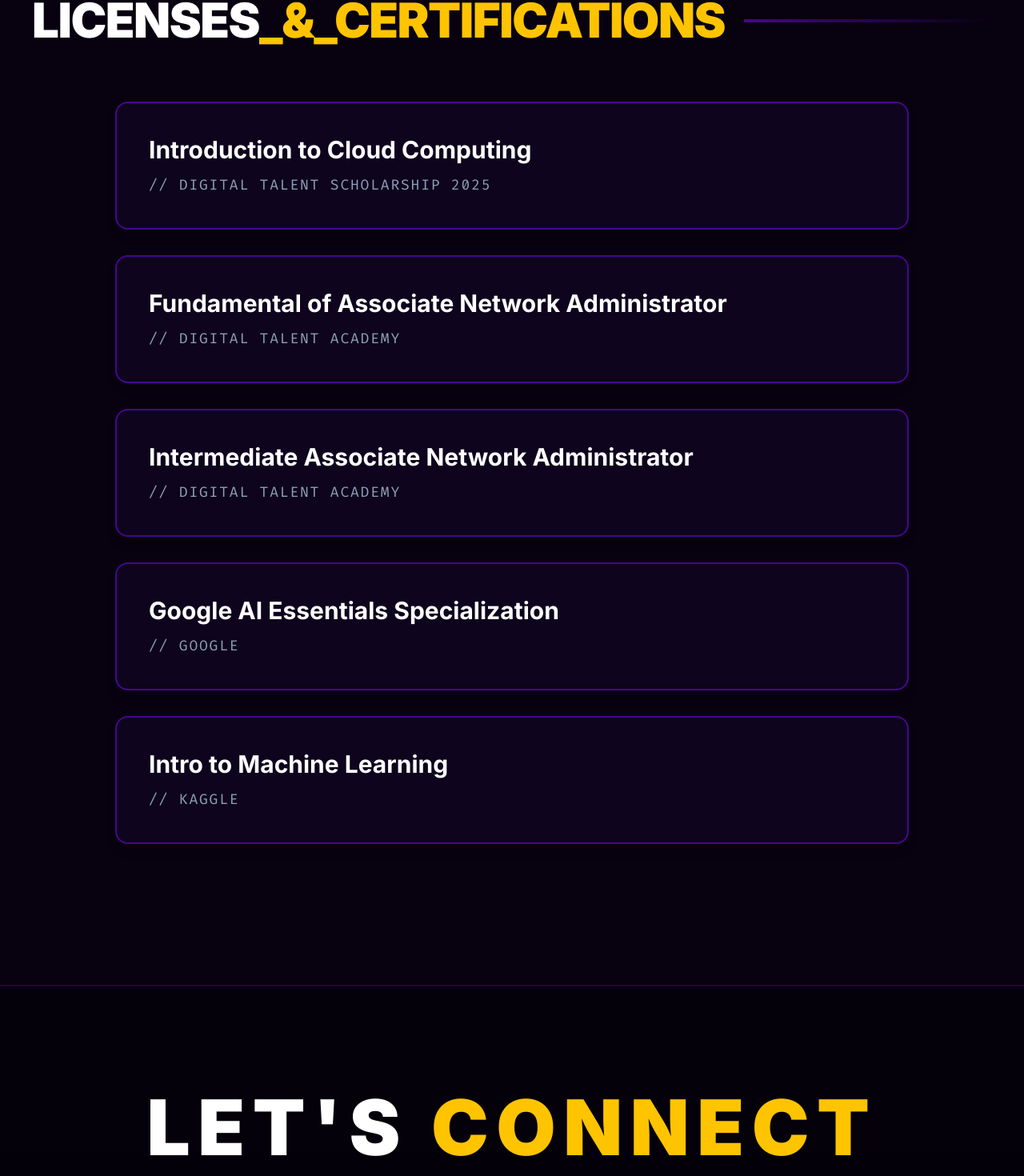
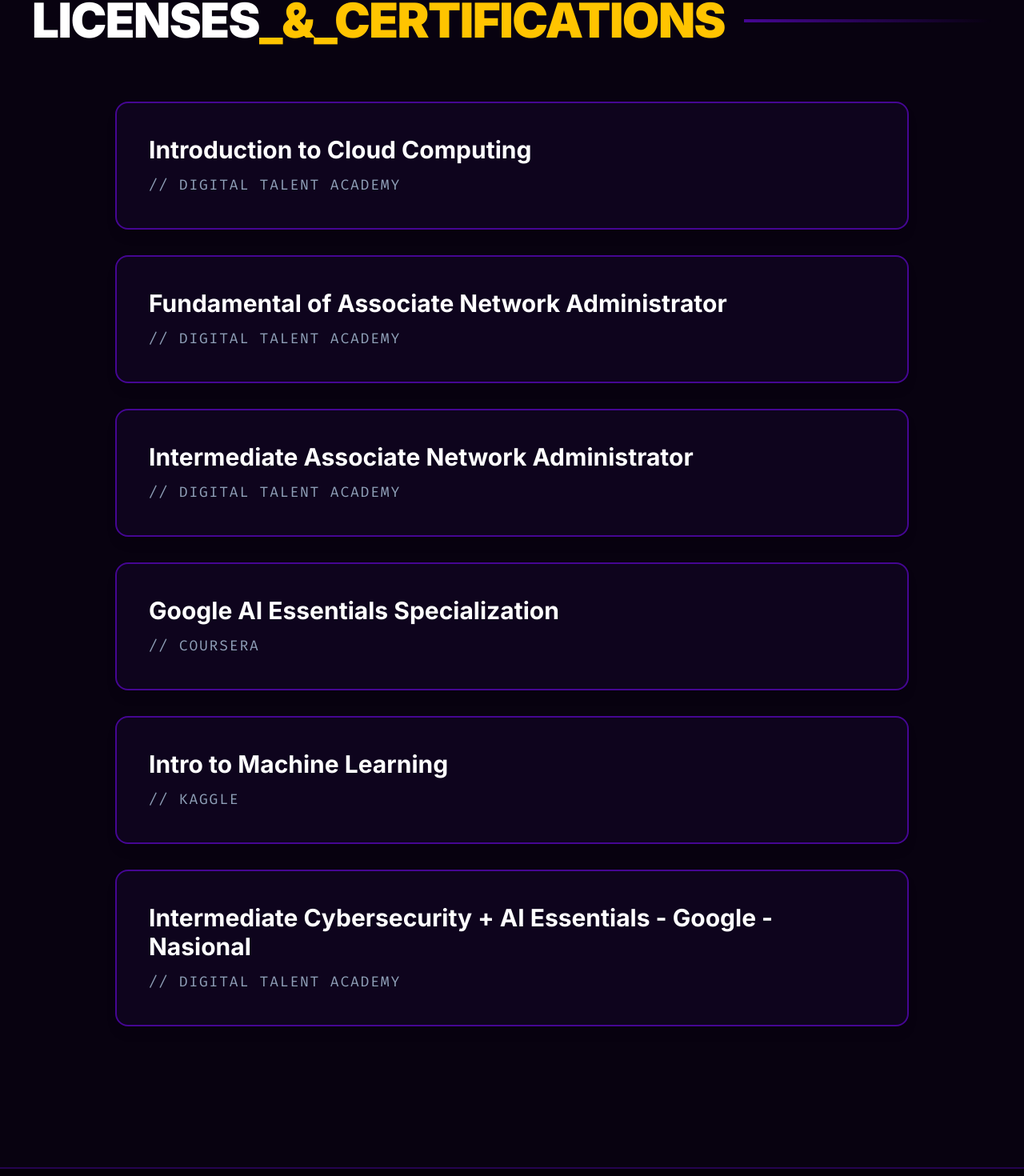
Before and after one commit to RayanHakim/Portofolio, a React (Vite) app: page / in a window 1280 px wide. Shown: the part 6863-8333 px from the top of the page at 80% size. Built offline with nearby package versions, Linux system fonts and the light colour scheme.

Commit message:
Update porto again

```diff
--- a/src/App.jsx
+++ b/src/App.jsx
@@ -70,7 +70,7 @@
   certifications: [
     {
       title: "Introduction to Cloud Computing",
-      issuer: "Digital Talent Scholarship 2025"
+      issuer: "Digital Talent Academy"
     },
     {
       title: "Fundamental of Associate Network Administrator",
@@ -82,11 +82,15 @@
     },
       {
       title: "Google AI Essentials Specialization",
-      issuer: "Google"
+      issuer: "Coursera"
     },
      {
       title: "Intro to Machine Learning",
       issuer: "Kaggle"
+    },
+     {
+      title: "Intermediate Cybersecurity + AI Essentials - Google - Nasional",
+      issuer: "Digital Talent Academy"
     }
   ],
 
```
Also changed, not shown: 1 other file (tests, documents, lock files or other folders).
